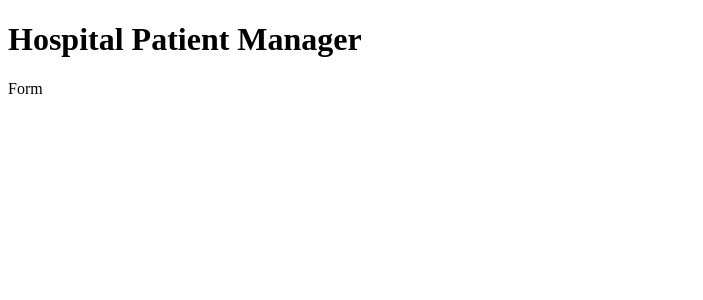
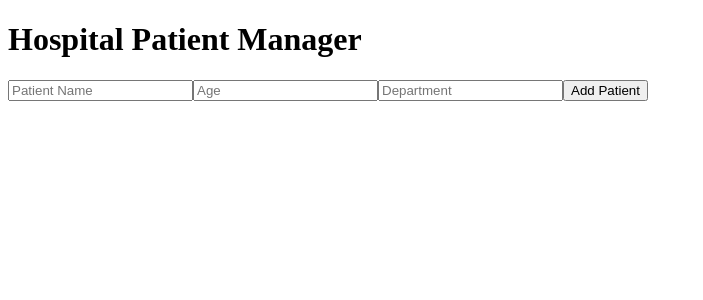
Before and after one commit to ICEQ-JO/st-react-uni, a React (Vite) app: page / in a window 1280 px wide. Shown: the top 300 px of the page, without its empty margins (0-703 px from the left). Built offline with nearby package versions, Linux system fonts and the light colour scheme.

Commit message:
Task 2: build the form UI

```diff
--- a/src/components/PatientForm.jsx
+++ b/src/components/PatientForm.jsx
@@ -1,5 +1,12 @@
 function PatientForm() {
-  return <p>Form</p>
+  return (
+    <form>
+      <input type="text" placeholder="Patient Name" />
+      <input type="number" placeholder="Age" />
+      <input type="text" placeholder="Department" />
+      <button type="submit">Add Patient</button>
+    </form>
+  )
 }
 
 export default PatientForm
```
